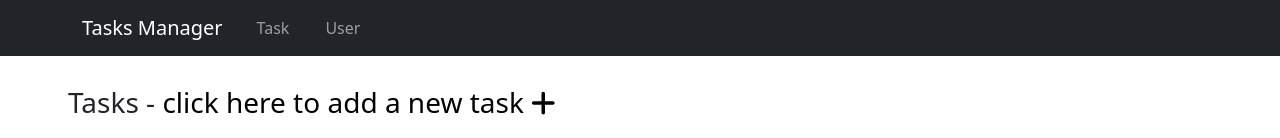
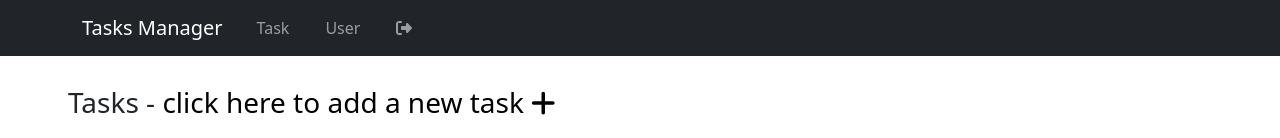
Before and after one commit to Joaofelipe14/Gerenciamento-de-Tarefas, a Vue app in the folder front-end/: page /tasks in a window 1280 px wide. Shown: the top 138 px of the page. Built offline with nearby package versions, Linux system fonts and the light colour scheme; no server answers; sample sign-in values are in the browser's storage.

Commit message:
feat: :art: Add function logout
Add function logout

```diff
--- a/front-end/src/components/LoginPage.vue
+++ b/front-end/src/components/LoginPage.vue
@@ -25,10 +25,10 @@
 </template>
 
 <script>
+
 import { auth } from '../firebase';
 import { createUserWithEmailAndPassword, getAuth, signInWithEmailAndPassword } from "firebase/auth";
 import Loader from "@/components/Loader.vue";
-
 import { showError } from '@/components/utils/alertHandler.js'
 
 
--- a/front-end/src/components/Navbar.vue
+++ b/front-end/src/components/Navbar.vue
@@ -13,9 +13,14 @@
                         <li class="nav-item">
                             <a class="nav-link" href="#">User</a>
                         </li>
-                        <li>
-                            <i> <font-awesome-icon :icon="['fas', 'right-from-bracket']" /></i>
+                        <li class="nav-item" >
+                            <a class="nav-link icon" title="Logout" v-on:click="logout()">
+                                <i>
+                                    <font-awesome-icon :icon="['fas', 'right-from-bracket']" />
+                                </i>
+                            </a>
                         </li>
+
                     </ul>
                 </div>
             </div>
@@ -24,13 +29,31 @@
 </template>
 
 <script>
+
+import { auth } from '../firebase';
+import { showError } from '@/components/utils/alertHandler.js'
+
 export default {
     /* eslint-disable */
     name: 'Navbar',
     data() {
         return {
         }
+    },
+    methods: {
+        logout() {
+            auth.signOut().then(() => {
+                this.$router.push('/login');
+            }).catch(error => {
+                console.error('Erro ao fazer logout:', error);
+                showError(error.message);
+            });
+
+
+        }
     }
+
+
 }
 </script>
 
@@ -50,9 +73,8 @@ li {
     display: inline-block;
     margin: 0 10px;
 }
+.icon i {
+  cursor: pointer;
+}
 
-/*
-a {
-    color: #42b983;
-} */
 </style>
--- a/front-end/src/router/index.js
+++ b/front-end/src/router/index.js
@@ -8,8 +8,8 @@ import { getAuth, onAuthStateChanged } from 'firebase/auth';
 const routes = [
   {
     path: '/',
-    name: 'Tasks',
-    component: Tasks
+    name: 'LoginPage',
+    component: LoginPage
   },
   {
     path: '/Login',
```
